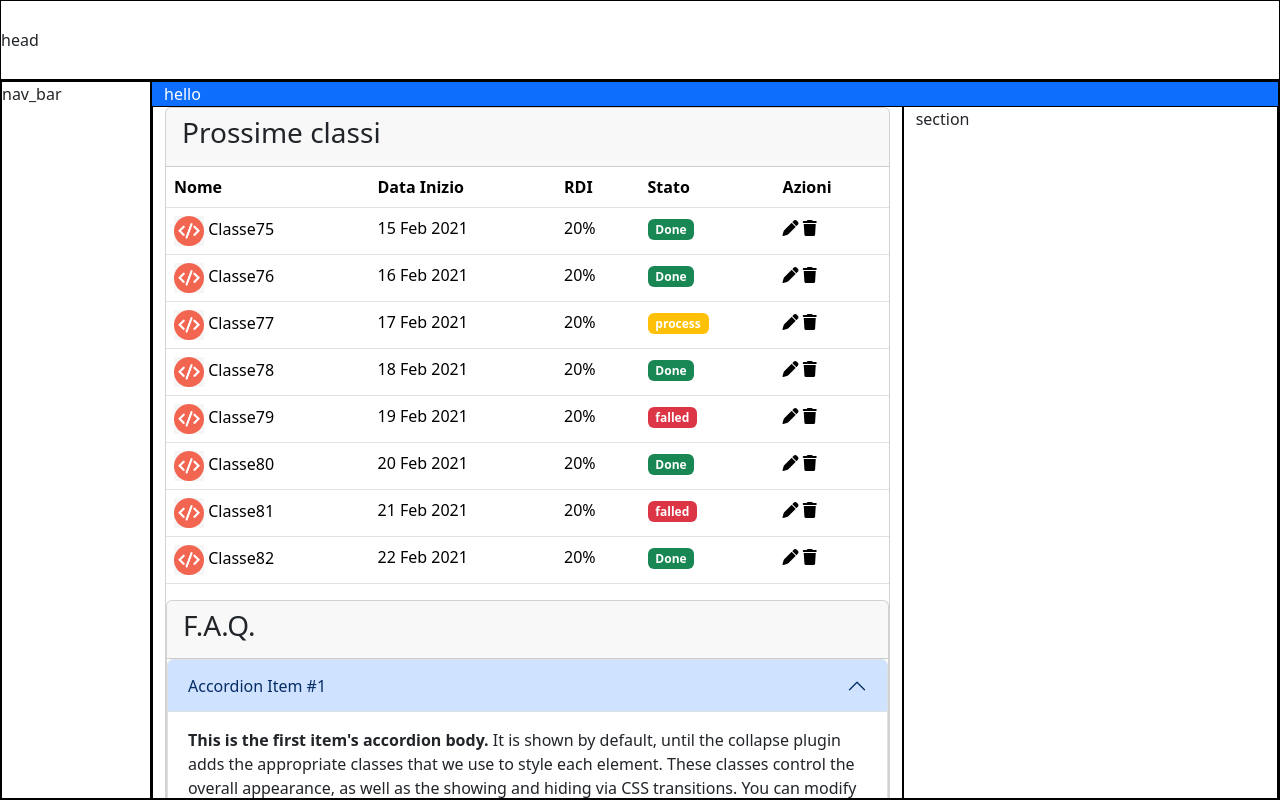
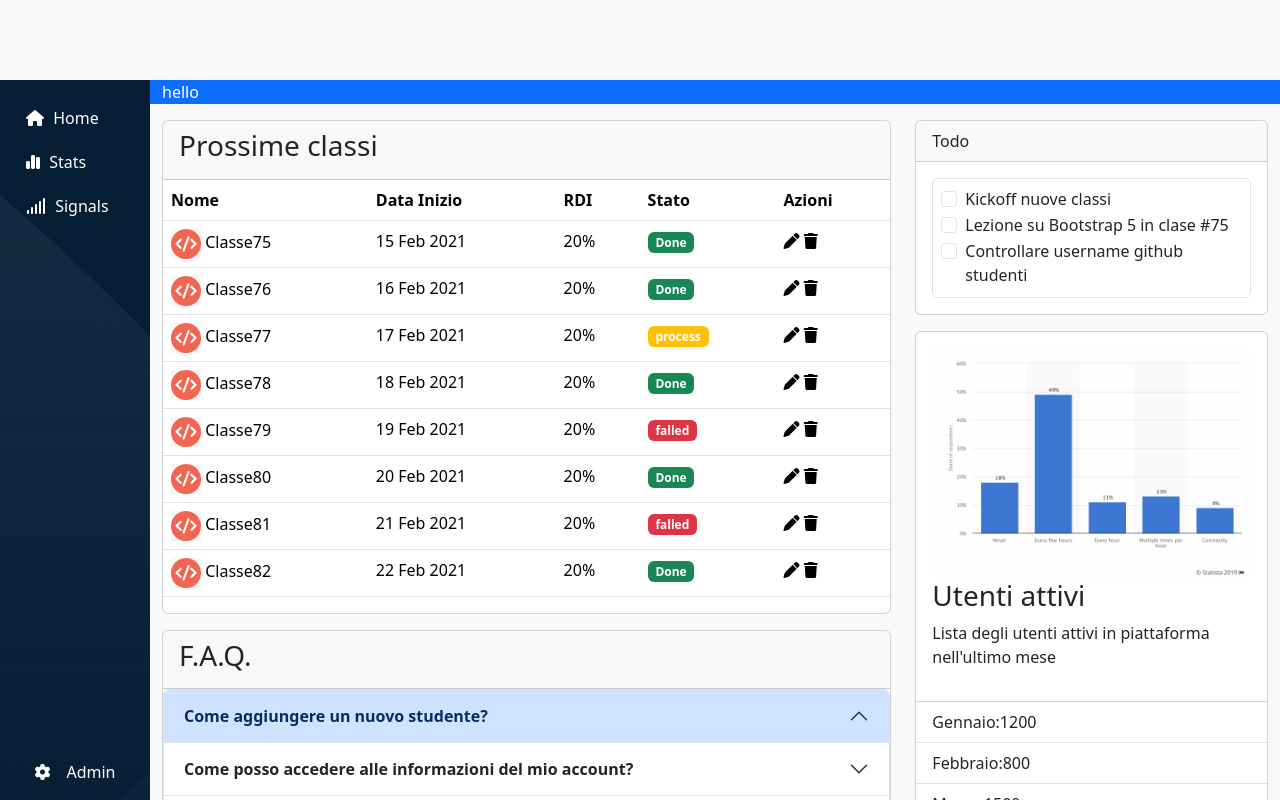
Before and after one commit to JorgeLuix/html-css-bootstrap-dashboard, a plain HTML site: page index.html in a window 1280 px wide. Drawn offline with nearby package versions, Linux system fonts and the light colour scheme.

Commit message:
lavorando navbar e main

```diff
--- a/css/style.css
+++ b/css/style.css
@@ -13,7 +13,19 @@ header {
     height: 100%;
     width: 150px;
     flex-shrink: 0;
-
+    background-color: #051e34;
+    background-image: url(/img/sidebar-bg.png);
+}
+#nav_bar ul li{
+    list-style: none;
+    padding: 10px;
+}
+#nav_bar ul li a{
+    text-decoration: none;
+    color: white;
+}
+#nav_bar ul li a span {
+    padding-left: 5px;
 }
 main {
     flex-grow: 1;
--- a/index.html
+++ b/index.html
@@ -9,17 +9,47 @@
     <link rel="stylesheet" href="/css/style.css">
     <title>Dashbord</title>
 </head>
-<body>
-    <header class="debug fixed-top d-flex align-items-center">
+<body class="bg-body-tertiary">
+    <header class=" fixed-top d-flex align-items-center">
         <nav class="bg-white ">
-        head
+
         </nav>
     </header>
-    <div class="wrapper debug d-flex">
-        <nav id="nav_bar" class="debug" >
-            nav_bar
+    <div class="wrapper d-flex">
+        <nav id="nav_bar" class=" d-flex flex-column justify-content-between p-3" >
+            <ul class="list-group ">
+                <li>
+                    <a href="">
+                        <i class="fa fa-home"></i>
+                        <span>
+                            Home
+                        </span>
+                    </a>
+                </li>
+                <li>
+                    <a href="">
+                        <i class="fa-solid fa-chart-simple"></i>
+                        <span>
+                            Stats
+                        </span>
+                    </a>
+                </li>
+                <li>
+                    <a href="">
+                        <i class="fa-solid fa-signal"></i>
+                        <span>
+                            Signals
+                        </span>
+                    </a>
+                </li>
+
+            </ul>
+            <div class="text-white d-flex justify-content-center">
+                <i class="fa-solid fa-gear pt-1"></i>
+                <span class="ps-3">Admin</span>
+            </div>
         </nav>
-        <main class="debug">
+        <main class="">
           <div class="aside bg-primary text-white">
             <div class="container-fluid">
                 hello
@@ -27,10 +57,10 @@
           </div>
           <section class="container-fluid">
             <div class="row">
-                <div class="col-12 col-lg-8 debug">
+                <div class="col-12 col-lg-8 py-3">
                     <div class="row">
                         <div class="col-12">
-                            <div class="card">
+                            <div class="card mb-3">
                                 <div class="card-header">
                                   <h3>Prossime classi</h3>
                                 </div>
@@ -139,6 +169,7 @@
                                       </td>
                                       </tr>
                                   </table>
+                            </div>
                             <div class="card">
                                 <div class="card-header">
                                   <h3>F.A.Q.</h3>
@@ -146,20 +177,20 @@
                                 <div class="accordion" id="accordionExample">
                                     <div class="accordion-item">
                                       <h2 class="accordion-header" id="headingOne">
-                                            <button class="accordion-button" type="button" data-bs-toggle="collapse" data-bs-target="#collapseOne" aria-expanded="true" aria-controls="collapseOne">
-                                              Accordion Item #1
+                                        <button class="accordion-button fw-bold" type="button" data-bs-toggle="collapse" data-bs-target="#collapseOne" aria-expanded="true" aria-controls="collapseOne">
+                                          Come aggiungere un nuovo studente?
                                         </button>
                                       </h2>
                                       <div id="collapseOne" class="accordion-collapse collapse show" aria-labelledby="headingOne" data-bs-parent="#accordionExample">
-                                            <div class="accordion-body">
-                                              <strong>This is the first item's accordion body.</strong> It is shown by default, until the collapse plugin adds the appropriate classes that we use to style each element. These classes control the overall appearance, as well as the showing and hiding via CSS transitions. You can modify any of this with custom CSS or overriding our default variables. It's also worth noting that just about any HTML can go within the <code>.accordion-body</code>, though the transition does limit overflow.
+                                        <div class="accordion-body d-none">
+                                          <p>Clicca sul + in alto nella sezione blu.</p>
                                         </div>
                                       </div>
                                     </div>
                                     <div class="accordion-item">
                                       <h2 class="accordion-header" id="headingTwo">
-                                            <button class="accordion-button collapsed" type="button" data-bs-toggle="collapse" data-bs-target="#collapseTwo" aria-expanded="false" aria-controls="collapseTwo">
-                                              Accordion Item #2
+                                        <button class="accordion-button collapsed fw-bold" type="button" data-bs-toggle="collapse" data-bs-target="#collapseTwo" aria-expanded="false" aria-controls="collapseTwo">
+                                          Come posso accedere alle informazioni del mio account?
                                         </button>
                                       </h2>
                                       <div id="collapseTwo" class="accordion-collapse collapse" aria-labelledby="headingTwo" data-bs-parent="#accordionExample">
@@ -170,8 +201,8 @@
                                     </div>
                                     <div class="accordion-item">
                                       <h2 class="accordion-header" id="headingThree">
-                                            <button class="accordion-button collapsed" type="button" data-bs-toggle="collapse" data-bs-target="#collapseThree" aria-expanded="false" aria-controls="collapseThree">
-                                              Accordion Item #3
+                                        <button class="accordion-button collapsed fw-bold" type="button" data-bs-toggle="collapse" data-bs-target="#collapseThree" aria-expanded="false" aria-controls="collapseThree">
+                                          Posso usare questa dashbord da mobile?
                                         </button>
                                       </h2>
                                       <div id="collapseThree" class="accordion-collapse collapse" aria-labelledby="headingThree" data-bs-parent="#accordionExample">
@@ -185,9 +216,52 @@
                         </div>
                     </div>
                 </div>
+                <div class="col-12 col-lg-4 py-3">
+                    <div class="row">
+                        <div class="col-12">
+                            <div class="card mb-3">
+                                <div class="card-header">
+                                  Todo
                                 </div>
-                <div class="col-12 col-lg-4 debug">
-                    section
+                                <div class="p-3">
+                                    <div class="border border-1 rounded p-2">
+                                    <div class="form-check">
+                                        <input class="form-check-input" type="checkbox" value="" id="flexCheckDefault">
+                                        <label class="form-check-label" for="flexCheckDefault">
+                                          Kickoff nuove classi
+                                        </label>
+                                      </div>
+
+                                      <div class="form-check">
+                                        <input class="form-check-input" type="checkbox" value="" id="flexCheckDefault">
+                                        <label class="form-check-label" for="flexCheckDefault">
+                                          Lezione su Bootstrap 5 in clase #75
+                                        </label>
+                                      </div>
+                                      <div class="form-check">
+                                        <input class="form-check-input" type="checkbox" value="" id="flexCheckDefault">
+                                        <label class="form-check-label" for="flexCheckDefault">
+                                          Controllare username github studenti
+                                        </label>
+                                      </div>
+                                    </div>
+                                </div>
+                            </div>
+                            <div class="card">
+                                <div class="p-3">
+                                  <img src="img/stats.jpeg" alt="" class="w-100">
+                                  <h3>Utenti attivi</h3>
+                                  <p>Lista degli utenti attivi in piattaforma nell'ultimo mese</p>
+                                </div>
+                                <ul class="list-group list-group-flush">
+                                  <li class="list-group-item">Gennaio:1200</li>
+                                  <li class="list-group-item">Febbraio:800</li>
+                                  <li class="list-group-item">Marzo:1500</li>
+                                  <li class="list-group-item"><a href="">Visualizza report approfondito</a></li>
+                                </ul>
+                            </div>
+                        </div>
+                    </div>
                 </div>
             </div>
           </section>
```
Lines whose indentation alone changed are shown as unchanged.
